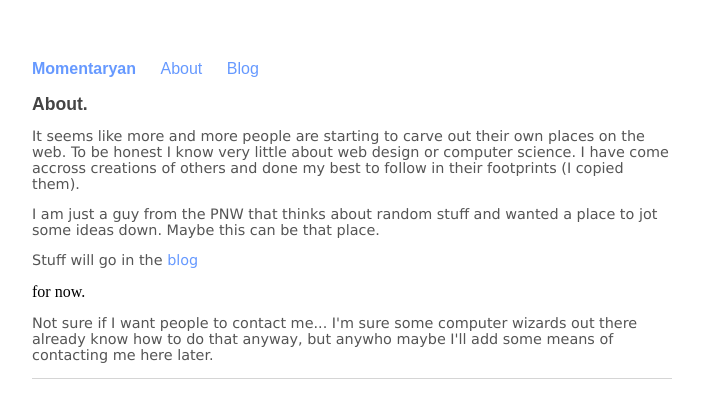
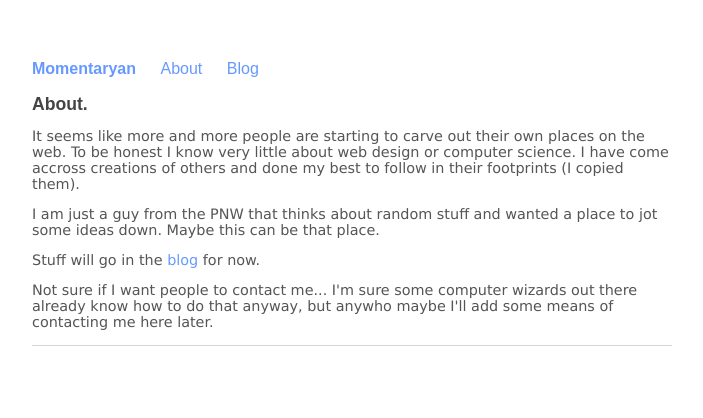
Before and after one commit to momentaryanblog/momentaryanblog.github.io, a Jekyll site: the page built from about/index.html, in a window 1280 px wide. Shown: the top 418 px of the page, without its empty margins (288-991 px from the left). Built offline with Jekyll 4.4.1, drawn with Linux system fonts in a browser that asks for light colours.

```diff
--- a/about/index.html
+++ b/about/index.html
@@ -8,7 +8,7 @@ title: MomentaRyan About
 	<p>It seems like more and more people are starting to carve out their own places on the web. To be honest I know very little about web design or computer science. I have come accross creations of others and done my best to follow in their footprints (I copied them).</p>
 	<p>I am just a guy from the PNW that thinks about random stuff and wanted a place to jot some ideas down. Maybe this can be that place.</p>
 
-	<p>Stuff will go in the <a href=/blog>blog</a></p> for now.</p>
+	<p>Stuff will go in the <a href=/blog>blog</a> for now.</p>
 	<p>Not sure if I want people to contact me... I'm sure some computer wizards out there already know how to do that anyway, but anywho maybe I'll add some means of contacting me here later.</p>
 
 
```
